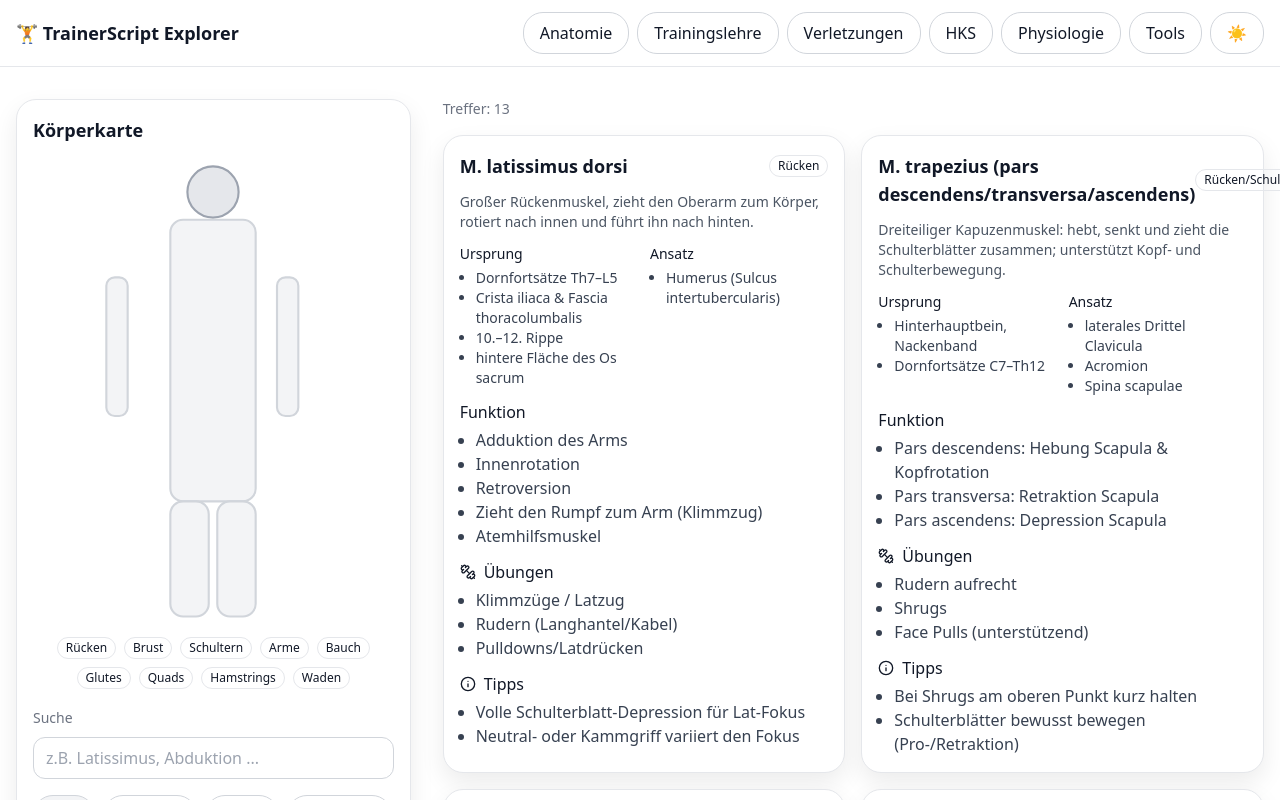
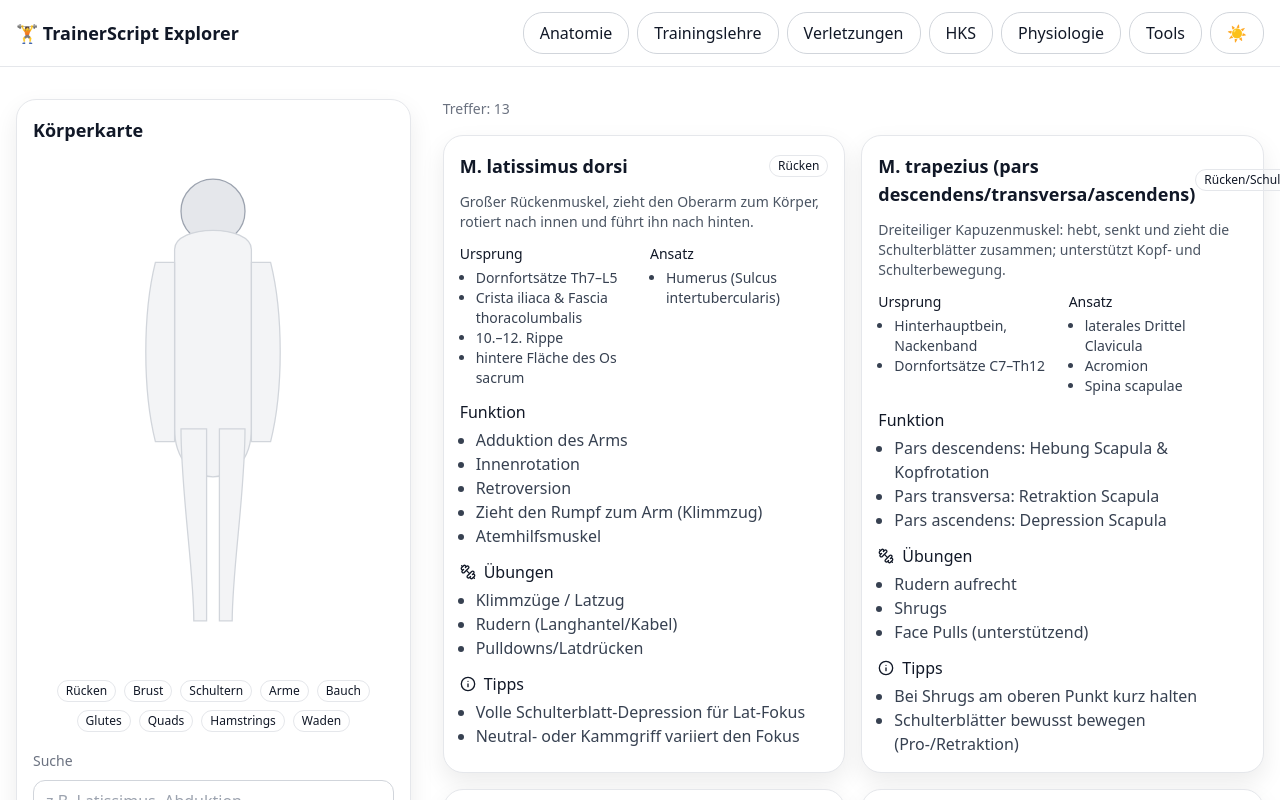
Before and after one commit to l1chxd/trainerscript-explorer, a Next.js app: page /anatomie in a window 1280 px wide. Shown: the top 800 px of the page. Built offline with nearby package versions, Linux system fonts and the light colour scheme.

Commit message:
feat: enhance body map silhouette

```diff
--- a/components/BodyMap.tsx
+++ b/components/BodyMap.tsx
@@ -1,38 +1,37 @@
 'use client';
 
 import { motion } from "framer-motion";
-
-type RegionKey =
-  | "ruecken" | "brust" | "schultern" | "arme" | "bauch"
-  | "glutes" | "quads" | "hamstrings" | "waaden";
+import type { RegionKey } from "@/types";
 
 export default function BodyMap({ onSelect }: { onSelect: (region: RegionKey) => void }) {
-  // A minimal, stylized SVG silhouette with clickable regions
+  // detailed SVG silhouette with clickable regions
   const regions: { key: RegionKey; label: string; path: string }[] = [
-    { key: "ruecken", label: "Rücken", path: "M80,40 C75,10 125,10 120,40 L120,120 L80,120 Z" },
-    { key: "brust", label: "Brust", path: "M80,40 C70,70 130,70 120,40 L120,80 L80,80 Z" },
-    { key: "schultern", label: "Schultern", path: "M60,40 h30 v15 h-30 Z M110,40 h30 v15 h-30 Z" },
-    { key: "arme", label: "Arme", path: "M50,55 v65 h10 V55 Z M130,55 v65 h10 V55 Z" },
-    { key: "bauch", label: "Bauch", path: "M80,80 h40 v40 h-40 Z" },
-    { key: "glutes", label: "Glutes", path: "M80,120 h40 v20 h-40 Z" },
-    { key: "quads", label: "Quads", path: "M80,140 h18 v40 h-18 Z M102,140 h18 v40 h-18 Z" },
-    { key: "hamstrings", label: "Hamstrings", path: "M80,140 h18 v40 h-18 Z M102,140 h18 v40 h-18 Z" },
-    { key: "waaden", label: "Waden", path: "M82,180 h14 v30 h-14 Z M104,180 h14 v30 h-14 Z" },
+    { key: "ruecken", label: "Rücken", path: "M75 90 C75 70 125 70 125 90 L125 170 C125 200 75 200 75 170 Z" },
+    { key: "brust", label: "Brust", path: "M75 90 C75 80 125 80 125 90 L125 130 L75 130 Z" },
+    { key: "schultern", label: "Schultern", path: "M55 85 C60 60 80 60 90 85 L90 110 L55 110 Z M110 85 C120 60 140 60 145 85 L145 110 L110 110 Z" },
+    { key: "arme", label: "Arme", path: "M40 110 C40 150 45 190 60 210 L75 210 L75 110 Z M160 110 C160 150 155 190 140 210 L125 210 L125 110 Z" },
+    { key: "bauch", label: "Bauch", path: "M75 130 L125 130 L125 190 C125 210 75 210 75 190 Z" },
+    { key: "glutes", label: "Glutes", path: "M75 190 L125 190 L125 230 C125 245 75 245 75 230 Z" },
+    { key: "quads", label: "Quads", path: "M75 230 L95 230 L95 330 L75 330 Z M105 230 L125 230 L125 330 L105 330 Z" },
+    { key: "hamstrings", label: "Hamstrings", path: "M75 230 L95 230 L95 330 L75 330 Z M105 230 L125 230 L125 330 L105 330 Z" },
+    { key: "waaden", label: "Waden", path: "M80 330 L95 330 L95 380 L80 380 Z M105 330 L120 330 L120 380 L105 380 Z" },
   ];
 
   return (
     <div className="w-full flex flex-col items-center">
-      <svg viewBox="40 0 120 220" className="w-64 h-auto">
+      <svg viewBox="0 0 200 400" className="w-64 h-auto">
         {/* head */}
-        <circle cx="100" cy="15" r="12" className="fill-gray-200 stroke-gray-400" />
-        {/* torso base */}
-        <rect x="80" y="28" width="40" height="132" className="fill-gray-100 stroke-gray-300" rx="6" />
-        {/* legs base */}
-        <rect x="80" y="160" width="18" height="54" className="fill-gray-100 stroke-gray-300" rx="6" />
-        <rect x="102" y="160" width="18" height="54" className="fill-gray-100 stroke-gray-300" rx="6" />
-        {/* arms base */}
-        <rect x="50" y="55" width="10" height="65" className="fill-gray-100 stroke-gray-300" rx="4" />
-        <rect x="130" y="55" width="10" height="65" className="fill-gray-100 stroke-gray-300" rx="4" />
+        <circle cx="100" cy="40" r="25" className="fill-gray-200 stroke-gray-400" />
+        {/* torso and hips */}
+        <path d="M70 70 C70 50 130 50 130 70 L130 210 C130 260 70 260 70 210 Z" className="fill-gray-100 stroke-gray-300" />
+        {/* left arm */}
+        <path d="M55 80 C45 120 45 180 55 220 L70 220 L70 80 Z" className="fill-gray-100 stroke-gray-300" />
+        {/* right arm */}
+        <path d="M145 80 C155 120 155 180 145 220 L130 220 L130 80 Z" className="fill-gray-100 stroke-gray-300" />
+        {/* left leg */}
+        <path d="M75 210 C75 260 85 320 85 360 L95 360 L95 210 Z" className="fill-gray-100 stroke-gray-300" />
+        {/* right leg */}
+        <path d="M125 210 C125 260 115 320 115 360 L105 360 L105 210 Z" className="fill-gray-100 stroke-gray-300" />
         {regions.map((r) => (
           <motion.path
             key={r.key}
@@ -40,13 +39,14 @@ export default function BodyMap({ onSelect }: { onSelect: (region: RegionKey) =>
             className="fill-transparent stroke-transparent cursor-pointer"
             whileHover={{ fill: "rgb(229, 231, 235)" }}
             onClick={() => onSelect(r.key)}
-          >
-          </motion.path>
+          />
         ))}
       </svg>
       <div className="flex flex-wrap justify-center gap-2 mt-2">
-        {regions.map(r => (
-          <button key={r.key} className="badge" onClick={() => onSelect(r.key)}>{r.label}</button>
+        {regions.map((r) => (
+          <button key={r.key} className="badge" onClick={() => onSelect(r.key)}>
+            {r.label}
+          </button>
         ))}
       </div>
     </div>
```
